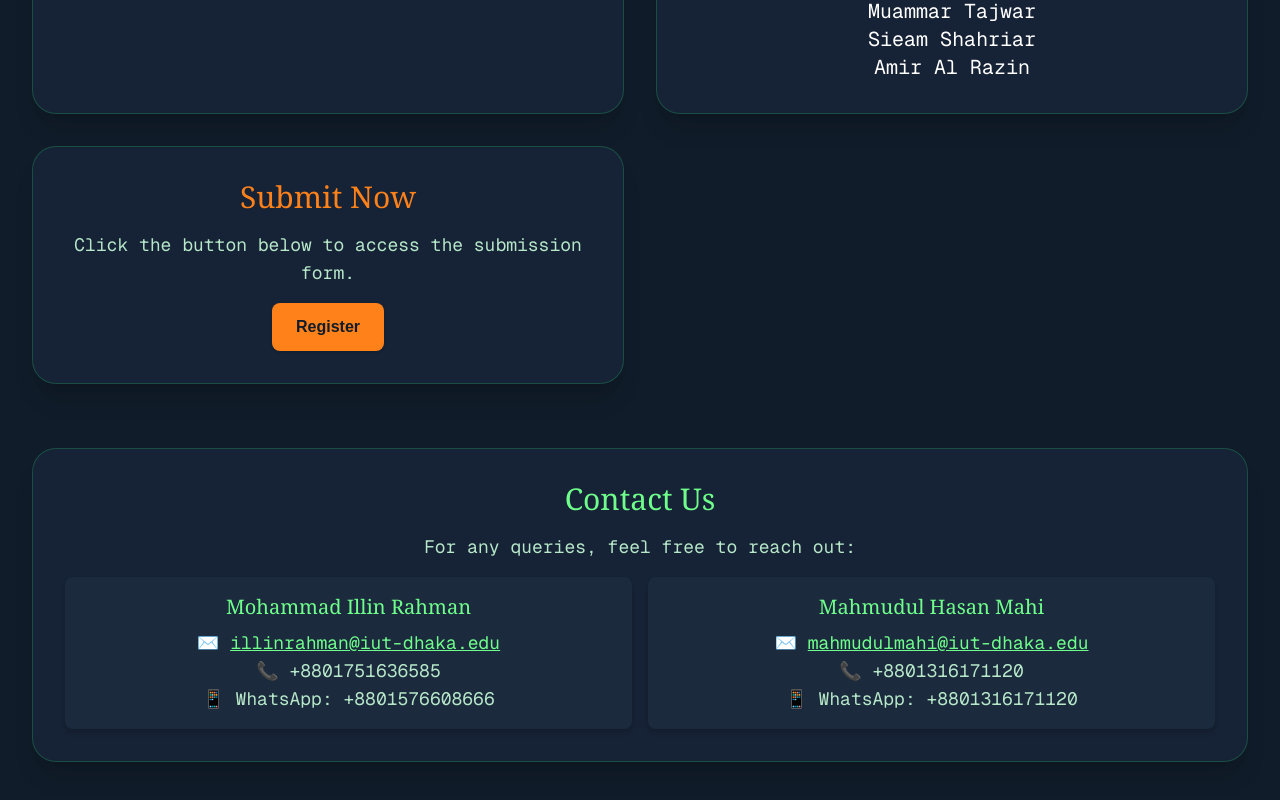
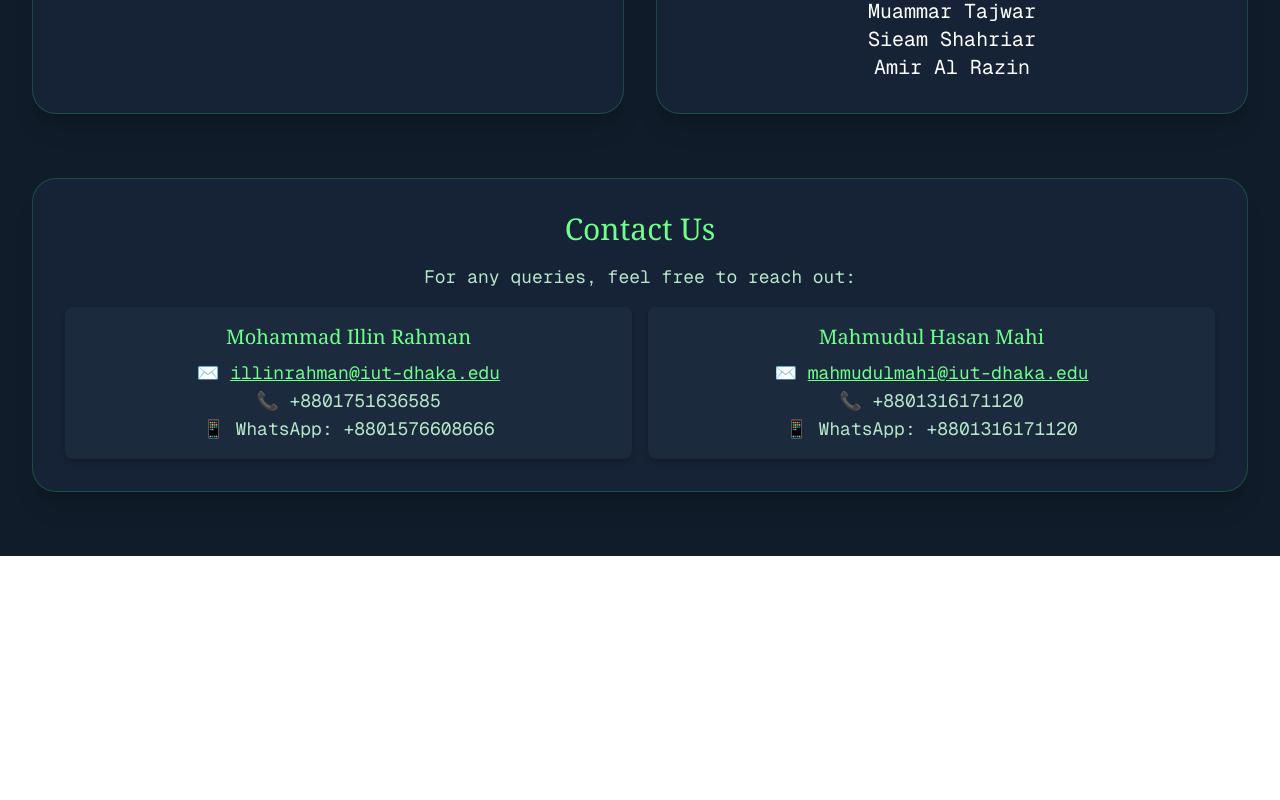
Before and after one commit to irfanAbir1231/iut-siks-user, a Next.js app: page /events/register/case-competition in a window 1280 px wide. Shown: the part 1499-2299 px from the top of the page. After the commit the page ends 2055 px from the top, so only its background shows below. Built offline with nearby package versions, Linux system fonts and the light colour scheme; no server answers.

Commit message:
Update page.tsx

```diff
--- a/app/events/register/case-competition/page.tsx
+++ b/app/events/register/case-competition/page.tsx
@@ -132,25 +132,6 @@ export default function CaseCompetitionRegistration() {
             </div>
           </section>
 
-          {/* Submit Now Section */}
-          <section className="bg-[#162235] shadow-xl rounded-3xl p-8 border border-[#2bff88]/20">
-            <h2 className="font-serif text-2xl md:text-3xl text-[#ff811a] mb-4 text-center">
-              Submit Now
-            </h2>
-            <p className="font-mono text-lg text-[#b6e7c9] mb-4 text-center">
-              Click the button below to access the submission form.
-            </p>
-            <div className="text-center">
-              <a
-                href="https://docs.google.com/forms/d/e/1FAIpQLSfsqayt3JCta-IL4vf8Mj1Y9IwsxX9IgiYfuNOOCUzPZZJHVg/viewform"
-                target="_blank"
-                rel="noopener noreferrer"
-                className="inline-block px-6 py-3 rounded-lg bg-[#ff811a] text-[#101c29] font-bold shadow hover:bg-[#00e36a] transition-all"
-              >
-                Register
-              </a>
-            </div>
-          </section>
         </div>
 
         {/* Contact Section */}
```
